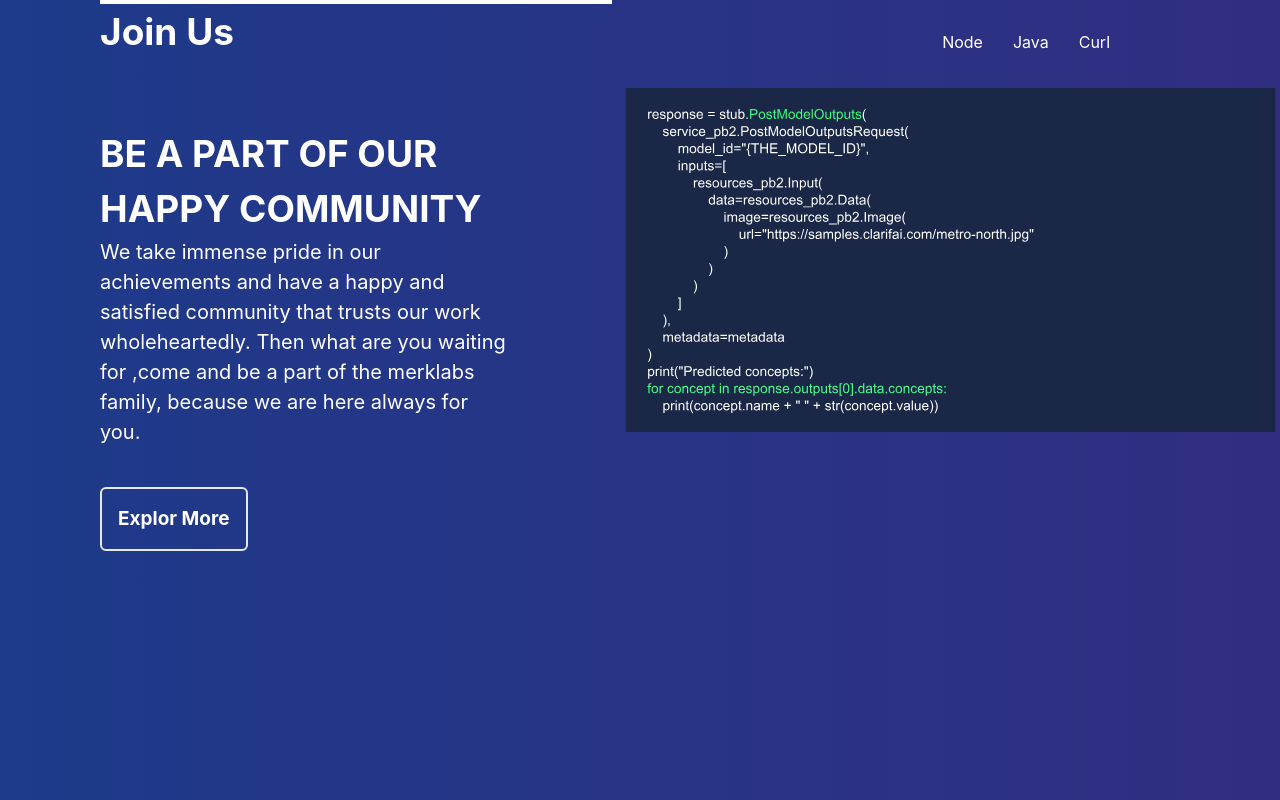
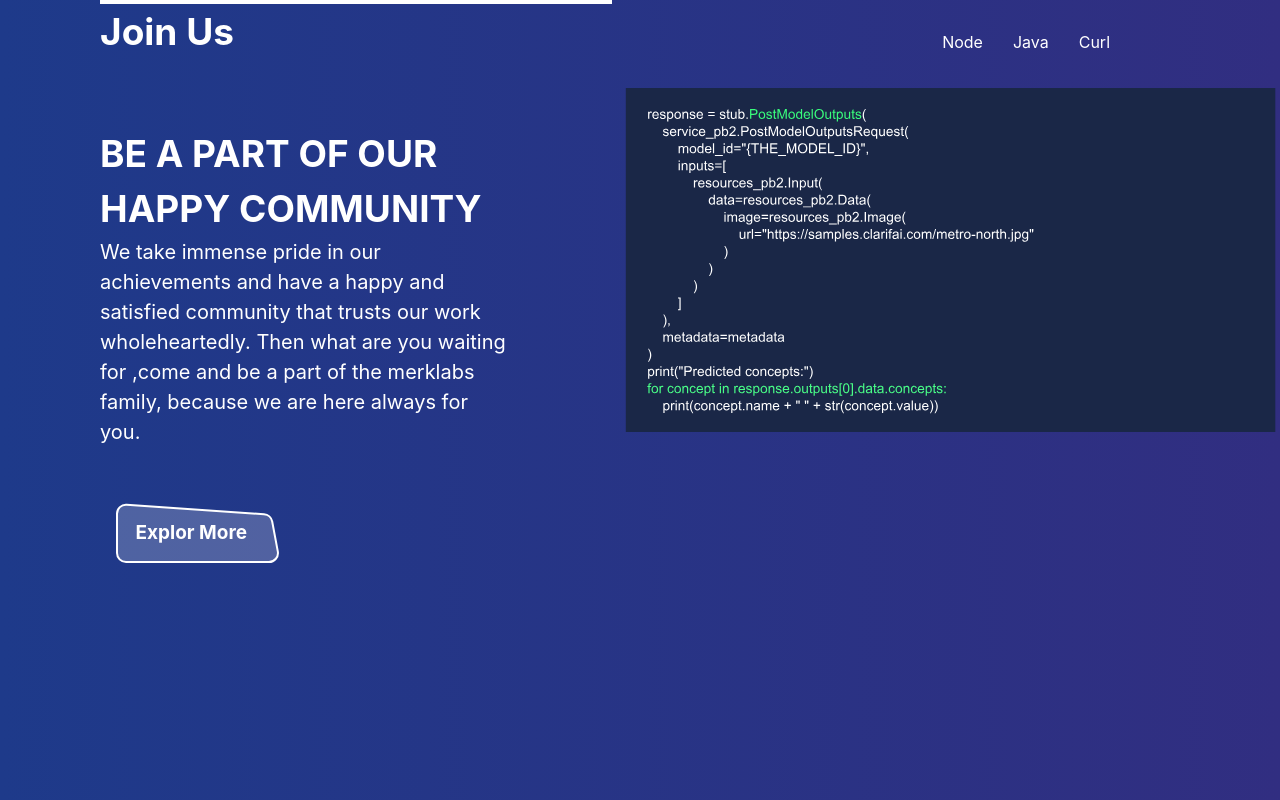
Before and after one commit to simantaray/merka-landingsite, a React (Create React App) app: page / in a window 1280 px wide. Shown: the part 2720-3520 px from the top of the page. Built offline with nearby package versions, Linux system fonts and the light colour scheme.

Commit message:
fixed : button join us

```diff
--- a/src/Pages/JoinUs.js
+++ b/src/Pages/JoinUs.js
@@ -19,9 +19,9 @@ export default function JoinUs() {
               are you waiting for ,come and be a part of the merklabs family,
               because we are here always for you.
             </p>
-            <button className="rounded-md border-2 border-white-100 p-4 font-bold text-[19px] mt-10">
-              {" "}
-              Explor More
+            <button className=" relative rounded-md  border-white-100 p-4 font-bold text-[19px] mt-10">
+              <img src="/button.svg" alt="" />
+              <h1 className="absolute top-8 right-12">Explor More</h1>
             </button>
           </div>
           <div className="hidden xl:block relative">
```
Also changed, not shown: public/button.svg (added).
